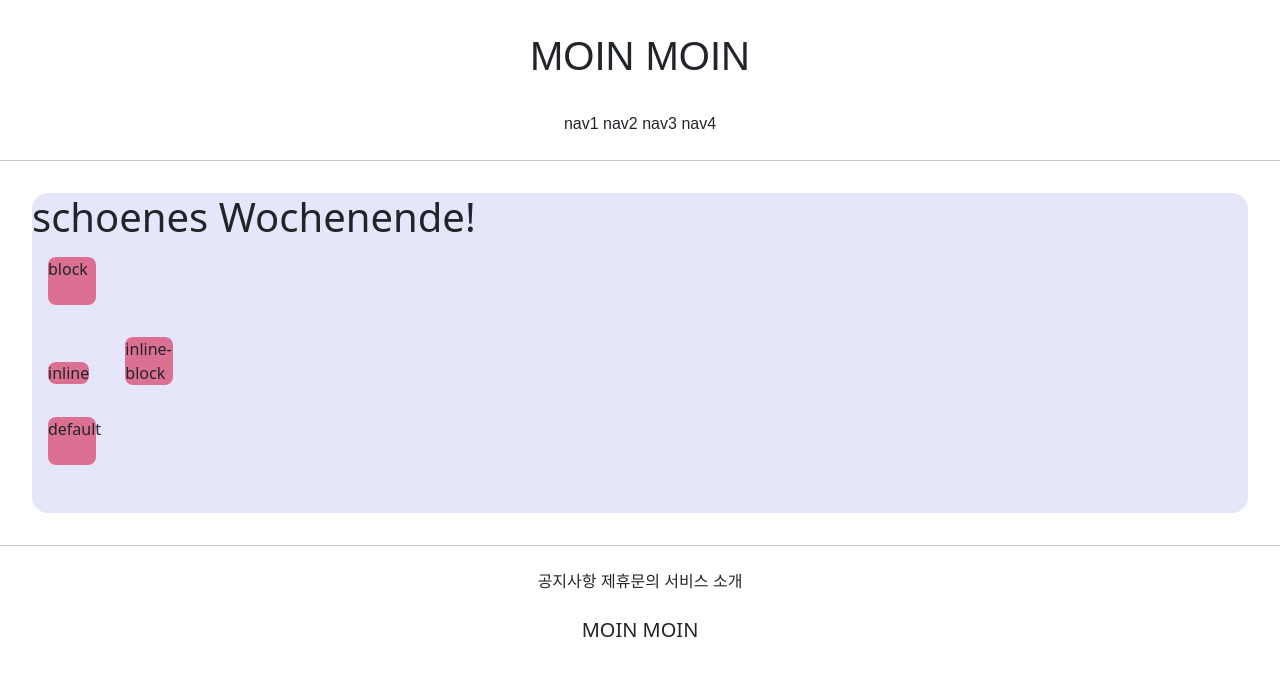
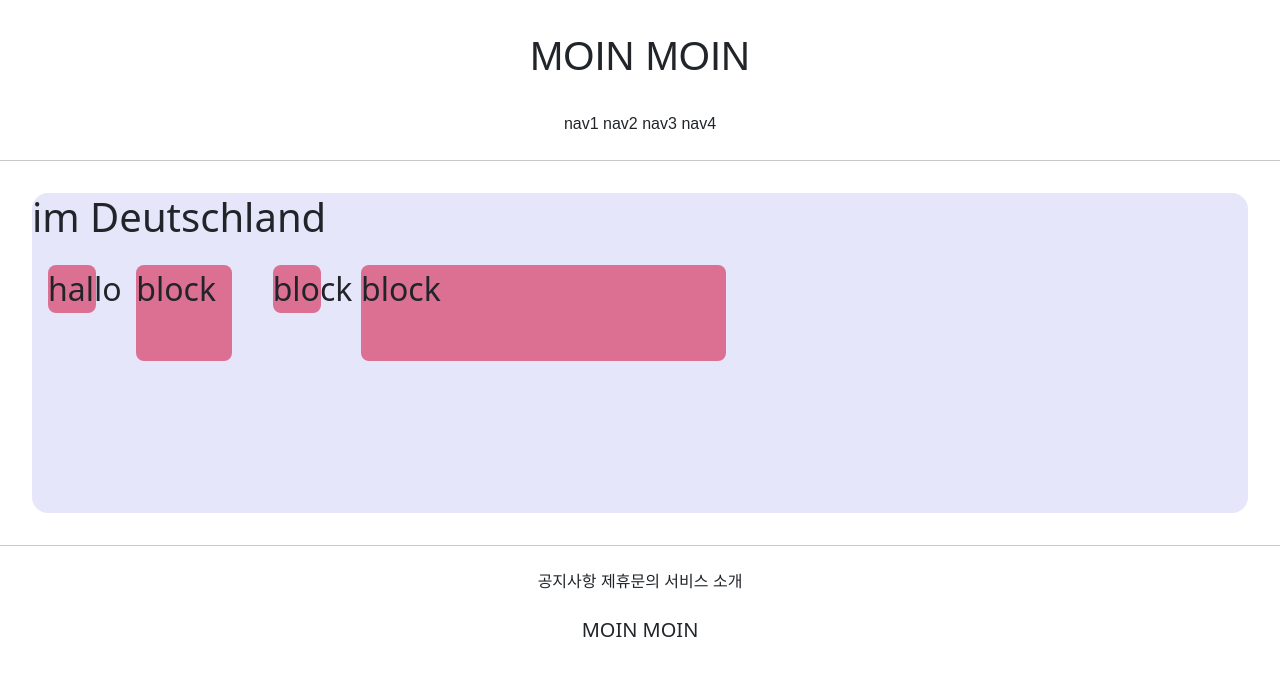
Before and after one commit to kyeongseoJ/2th-uebung, a Django app: page /accounts/wasdenn/ in a window 1280 px wide. Shown: the top 676 px of the page. Run offline with Django 3.2, Linux system fonts and the light colour scheme; parts of the project's set-up code (start-up, migrations or seed data) failed here and were passed over; some web fonts are replaced.

Commit message:
2th uebung_1

```diff
--- a/accountapp/templates/accountapp/MOINMOIN.html
+++ b/accountapp/templates/accountapp/MOINMOIN.html
@@ -10,19 +10,18 @@
            height: 48px;
            width: 48px;
            border-radius: .5rem;
+           display: inline-block;
        }
 
 
-    </style>
-    <div style = "height: 20rem; background:lavender; margin:2rem; border-radius:1rem;">
-    <h1>schoenes Wochenende!</h1>
-
-    <div class=testing style="display: block">block</div>
-    <div class=testing style="display:inline">inline</div>
-    <div class=testing style="display:inline-block">inline-block</div>
-    <div class=testing style="display:none">none</div>
-    <div class="testing">default</div>
-
+   </style>
+    <div style = "height: 20rem; background:lavender; margin:2rem;
+    border-radius:1rem; font-size: 2rem">
+       <h1>im Deutschland</h1>
+       <div class=testing style="height: 48px; width: 48px">hallo</div>
+       <div class=testing style="height: 3em; width: 3em">block</div>
+       <div class=testing style="height: 3rem; width: 3rem">block</div>
+       <div class=testing style="height: 30%; width: 30%">block</div>
     </div>
 
 {% endblock %}
```
